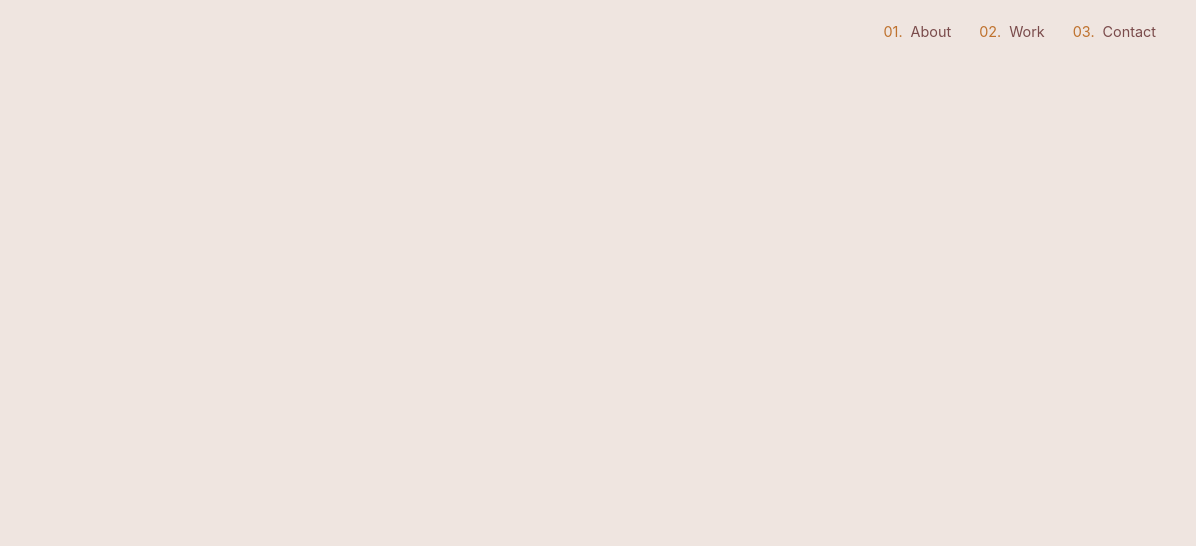
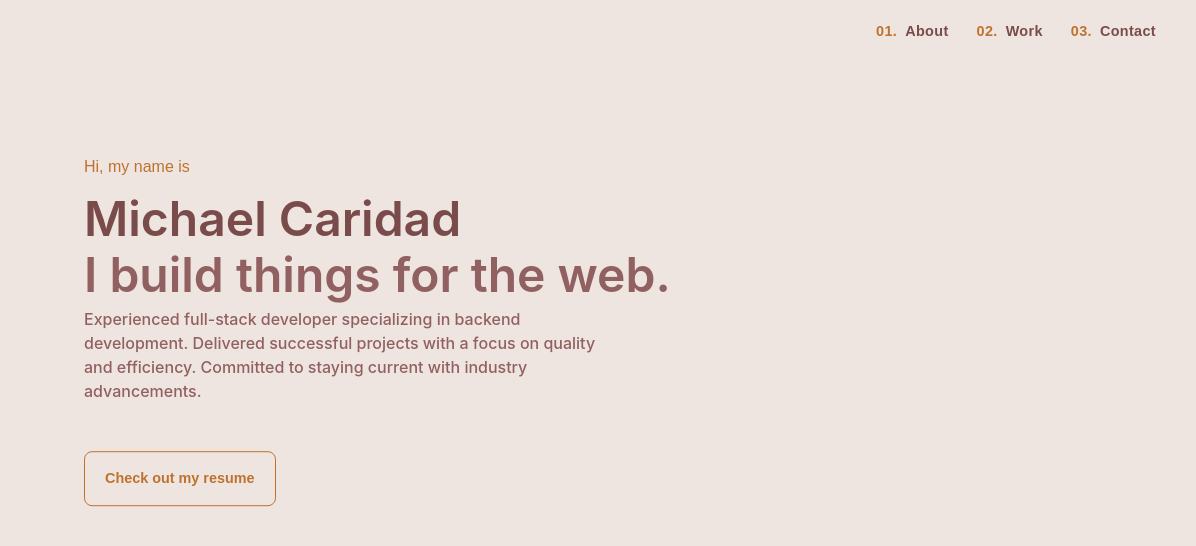
Before and after one commit to mich809/Portfolio-2, a website: page src/index.html in a window 1280 px wide. Shown: the full height of the page, 84-1280 px from the left. Drawn offline with nearby package versions, Linux system fonts and the light colour scheme; files that its build step writes are made by us from their sources.

Commit message:
create and style intro

```diff
--- a/src/index.html
+++ b/src/index.html
@@ -26,7 +26,7 @@
             ></path></svg
         ></a>
         <ul
-          class="items-center flex justify-between gap-x-7 mr-10 text-[0.9rem]"
+          class="items-center flex justify-between gap-x-7 mr-10 text-[0.9rem] font-code tracking-wide font-semibold"
         >
           <li>
             <a href="" class="text-[#7A4B4B] hover:text-[#BF722E]"
@@ -39,26 +39,40 @@
             >
           </li>
           <li>
-            <a href="" class="text-[#7A4B4B] hover:text-[#BF722E]"
-              ><span class="mr-2 text-[#BF722E]">03.</span>Contact</a
+            <a href="" class="text-dark-brown hover:text-light-brown"
+              ><span class="mr-2 text-light-brown">03.</span>Contact</a
             >
           </li>
         </ul>
       </div>
     </header>
 
-    <!-- <section>
-      <div>
-        <h6>Hi, my name is</h6>
-        <h1>Michael Caridad</h1>
-        <h2>I build things for the web.</h2>
-        <p>
+    <section class="custom-container relative h-[100vh]">
+      <div
+        class="flex flex-col gap-y-2 items-start md:top-1/3 md:mt-0 md:absolute md:-translate-y-1/2"
+      >
+        <h6 class="mb-2 text-light-brown text-base font-code font-medium">
+          Hi, my name is
+        </h6>
+        <h1 class="text-5xl font-inter font-semibold text-dark-brown">
+          Michael Caridad
+        </h1>
+        <h2 class="text-medium-brown text-5xl font-inter font-semibold">
+          I build things for the web.
+        </h2>
+        <p class="text-medium-brown text-base font-inter font-medium max-w-lg">
           Experienced full-stack developer specializing in backend development.
           Delivered successful projects with a focus on quality and efficiency.
           Committed to staying current with industry advancements.
         </p>
-        <button>Check out my resume</button>
+        <button
+          class="hover:bg-light-brown hover:bg-opacity-10 text-light-brown font-code font-semibold text-[.9rem] py-4 px-5 mt-10 border rounded-lg border-light-brown"
+        >
+          Check out my resume
+        </button>
       </div>
-    </section> -->
+    </section>
+
+    <section class="custom-container py-24 md:max-w-5xl"></section>
   </body>
 </html>
--- a/src/input.css
+++ b/src/input.css
@@ -3,9 +3,12 @@
 @tailwind utilities;
 
 @import url("https://fonts.googleapis.com/css2?family=Inter:wght@100;200;300;400;500;600;700;800;900&display=swap");
+@import url("https://fonts.googleapis.com/css2?family=Roboto+Mono:ital,wght@0,100;0,200;0,300;0,400;0,500;0,600;0,700;1,100;1,200;1,300;1,400;1,500;1,600;1,700&display=swap");
 
-@layer base {
-  html {
-    font-family: "Inter", sans-serif;
-  }
+.custom-container {
+  margin-left: auto;
+  margin-right: auto;
+  padding-left: 2.5rem;
+  padding-right: 2.5rem;
+  max-width: 64rem;
 }
--- a/tailwind.config.js
+++ b/tailwind.config.js
@@ -2,7 +2,17 @@
 module.exports = {
   content: ["./src/**/*.{html,js}"],
   theme: {
-    extend: {},
+    extend: {
+      colors: {
+        'dark-brown': '#7A4B4B',
+        'light-brown' : '#BF722E',
+        'medium-brown' : '#916060'
+      },
+      fontFamily: {
+         'code' : ['Roboto-Mono','sans-serif'],
+         'inter': ['Inter', 'sans-serif']
+      }
+    },
   },
   plugins: [],
 }
```
